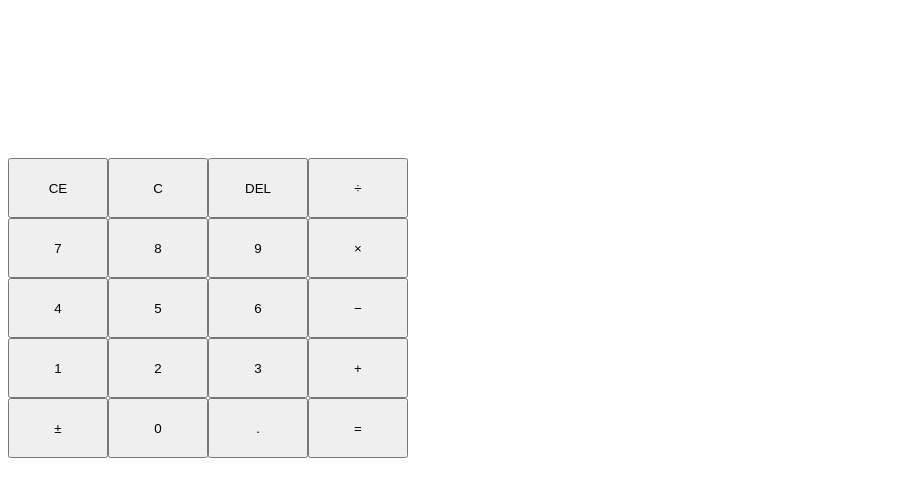
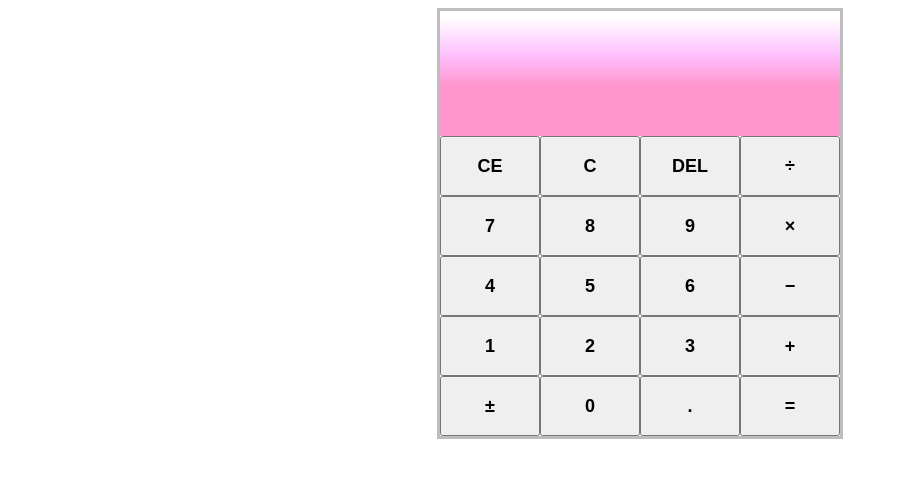
Before and after one commit to Godzilla-mj/calculator, a plain HTML site: page index.html in a window 1280 px wide. Shown: the whole page, without its empty margins (0-898 px from the left). Drawn offline with Linux system fonts and the light colour scheme.

Commit message:
gradient background color added

```diff
--- a/style.css
+++ b/style.css
@@ -1,26 +1,53 @@
 
+#calculator{
+	width: 400px;
+	height: 425px;
+	margin-top: 15%;
+	margin: auto;
+	border: solid;
+	border-color: #bdbdbd;
+}
 
 .span4 {
 	grid-column: span 4;
-	height: 75px;
+	width: 400px;
+	height: 50px;
+	opacity: 0.6;
+	font-size: 18px;
+	padding-top: 20px;
+	/*margin-top: 20px;*/
+	/*background-color: #dbdbdb;*/
 }
 
 .span1 {
+	height: 40px;
 	grid-column: span 1;
+	font-size: 24px;
+	/*background-color: #f5f5f5; */
+
 }
 
 .span3 {
+	height: 40px;
 	grid-column: span 3;
+	font-size: 24px;
+	/*background-color: #f5f5f5;*/
 }
 
 .calcDisplay {
 	width: 400px;
-	height: 150px;
+	height: 125px;
 	text-align: right;
-	font-size: 24px;
 	display: grid;
-	grid-template: repeat(2, 1fr) / repeat(4, 1fr);
-	}
+	vertical-align: middle;
+	grid-template-columns: repeat(4, 1fr);
+	grid-template-rows: repeat(2, 1fr);
+	grid-column-gap: 0px;
+	grid-row-gap: 0px;
+	background: rgb(255,150,205);
+	background: linear-gradient(0deg, rgba(255,150,205,1) 40%, rgba(254,192,255,1) 65%, rgba(255,255,255,1) 95%);
+
+}
 
 .calcKeys{
 	width: 400px;
@@ -30,6 +57,11 @@
 
 }
 
+.btn{
+	font-size: 18px;
+	font-weight: bold;
+}
+
 .wide{
 	grid-column: span 2
 }
```
